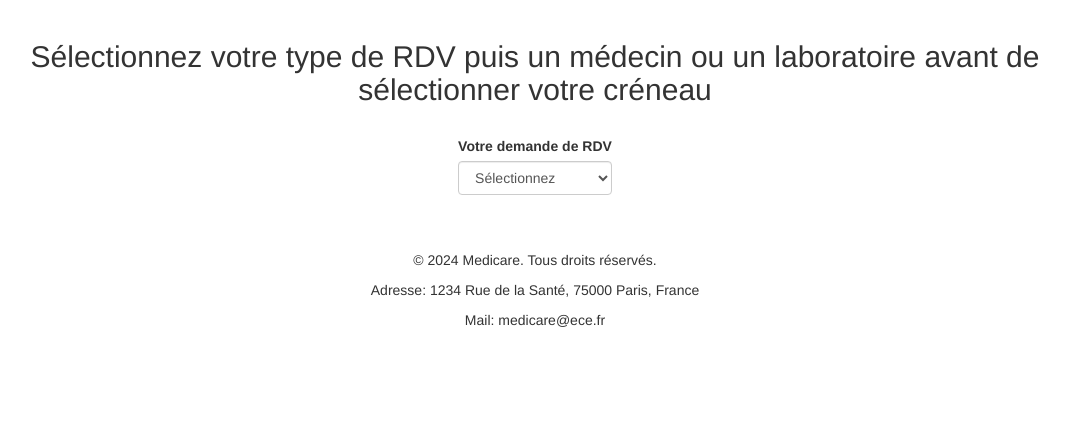
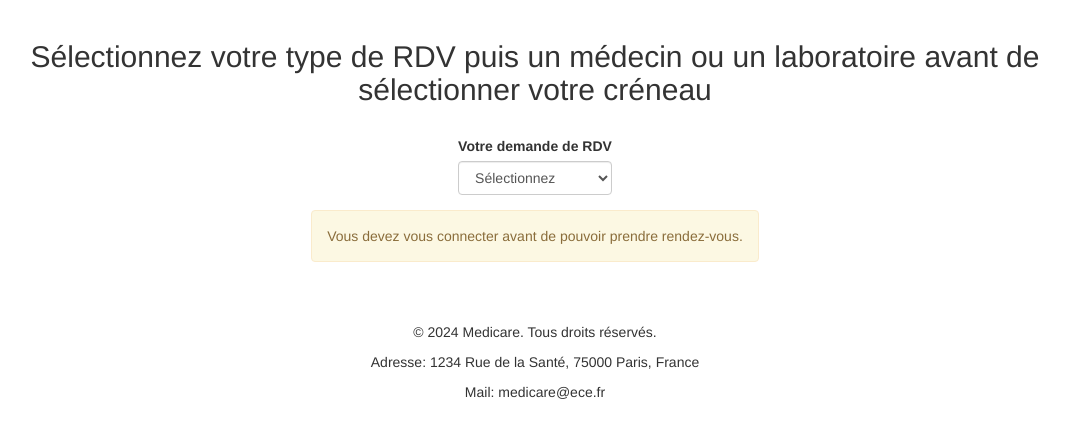
Before and after one commit to LaCometeCookie/Projet-Piscine-Web-ING2, a PHP site: page /rdv.php in a window 1280 px wide. Shown: the part 102-540 px from the top of the page, without its empty margins (105-1174 px from the left). Run offline with PHP 8.4, Linux system fonts and the light colour scheme; data comes from the database, SQL or seed files in the repository.

Commit message:
Rdv v5 validation rendez-vous

```diff
--- a/rdv.php
+++ b/rdv.php
@@ -120,6 +120,7 @@
         </select>
     </div>
 
+    <?php if ($ok): ?>
         <div id="medecin" class="section-hidden">
             <h3>Liste des médecins</h3>
             <table class="table table-striped">
@@ -199,6 +200,11 @@
                 </tbody>
             </table>
         </div>
+    <?php else: ?>
+        <div class="alert alert-warning" role="alert">
+            Vous devez vous connecter avant de pouvoir prendre rendez-vous.
+        </div>
+    <?php endif; ?>
 </div>
 
 <script>
@@ -231,6 +237,7 @@
 </script>
 
 
+
 <!-- Footer -->
 <br>
 <br>
```
Lines whose indentation alone changed are shown as unchanged.
